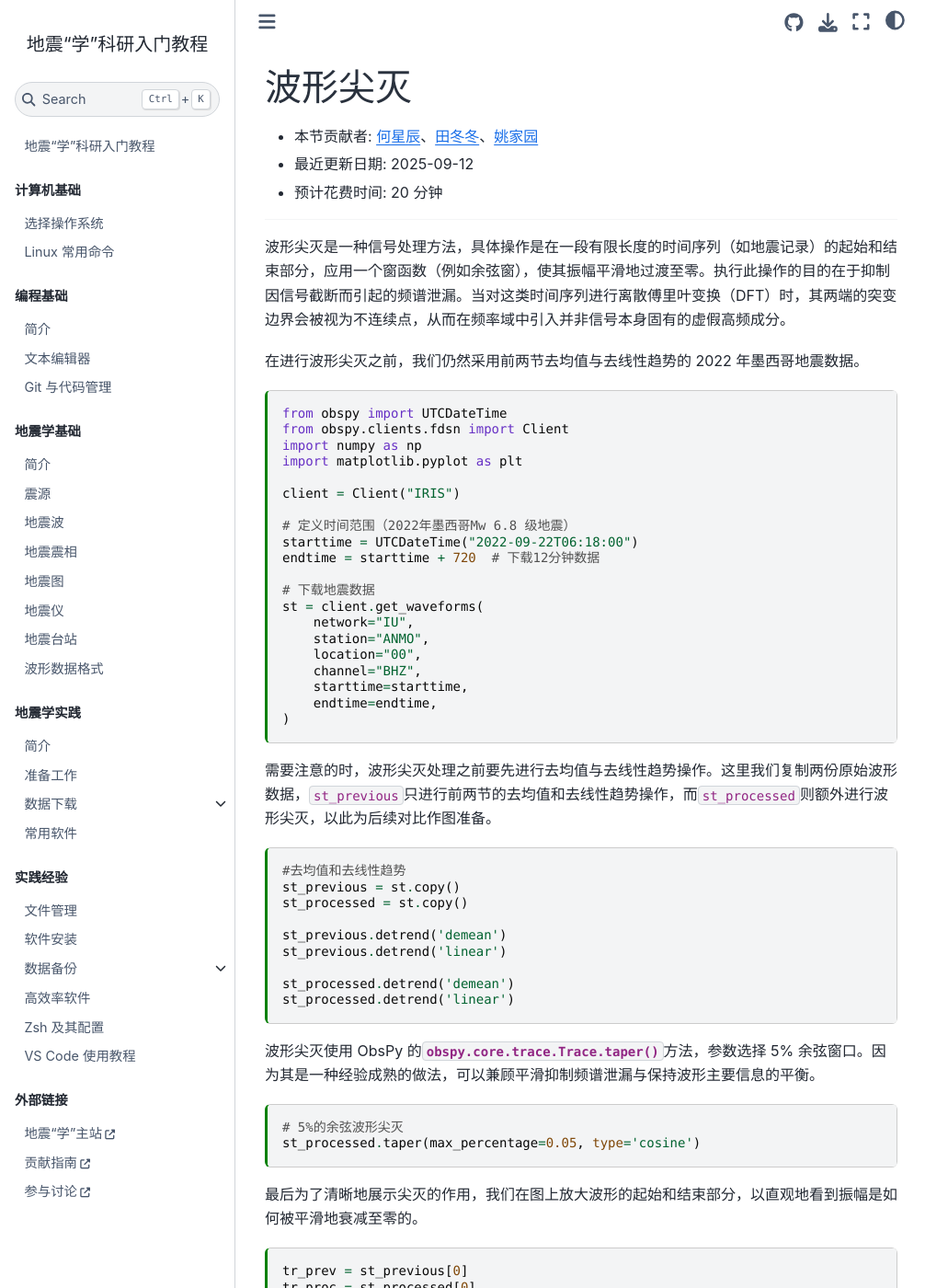
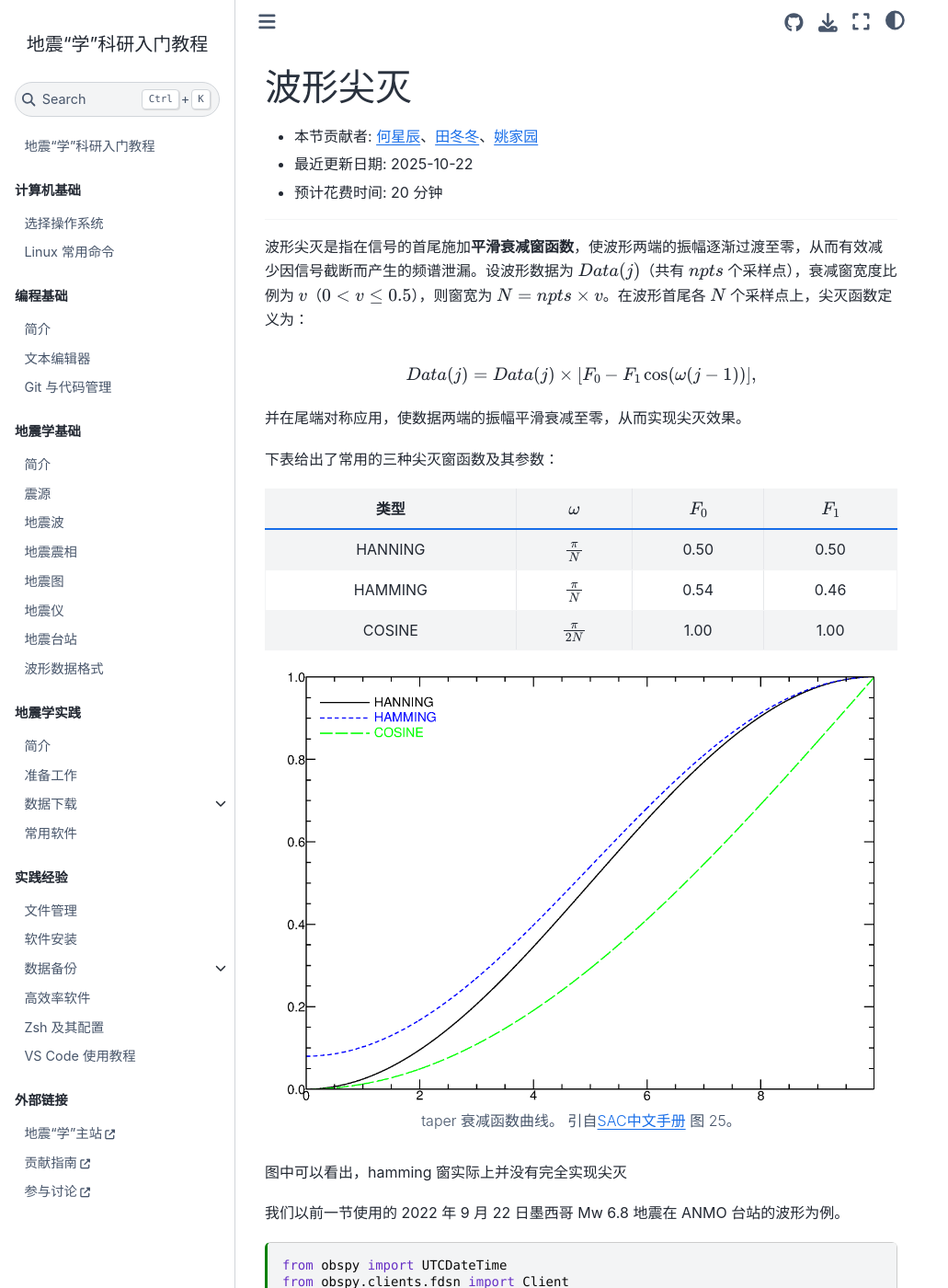
Before and after one commit to seismo-learn/seismology101, a Jupyter Book: the page built from source/exercises/taper.md, in a window 1280 px wide and 1400 px high. Shown: the whole window at 92% size, without its empty margins (0-1031 px from the left). Built offline with Jupyter Book 1.0.4 settings and Sphinx 7.4.7 and the Sphinx Book theme 1.1.4, drawn with Linux system fonts in a browser that asks for light colours; pages that are not in the unit, such as notebooks, are missing from menus; some of the changed text lies outside the part shown.

Commit message:
Add taper png and table, rewrite code and some words

````diff
--- a/source/exercises/taper.md
+++ b/source/exercises/taper.md
@@ -14,28 +14,51 @@
 # 波形尖灭
 
 - 本节贡献者: {{何星辰}}、{{田冬冬}}、{{姚家园}}
-- 最近更新日期: 2025-09-12
+- 最近更新日期: 2025-10-22
 - 预计花费时间: 20 分钟
 
 ---
+波形尖灭是指在信号的首尾施加**平滑衰减窗函数**，使波形两端的振幅逐渐过渡至零，从而有效减少因信号截断而产生的频谱泄漏。设波形数据为 $Data(j)$（共有 $npts$ 个采样点），衰减窗宽度比例为 $v$（$0<v\le0.5$），则窗宽为 $N = npts \times v$。在波形首尾各 $N$ 个采样点上，尖灭函数定义为：
 
-波形尖灭是一种信号处理方法，具体操作是在一段有限长度的时间序列（如地震记录）的起始和结束部分，应用一个窗函数（例如余弦窗），使其振幅平滑地过渡至零。执行此操作的目的在于抑制因信号截断而引起的频谱泄漏。当对这类时间序列进行离散傅里叶变换（DFT）时，其两端的突变边界会被视为不连续点，从而在频率域中引入并非信号本身固有的虚假高频成分。
+$$
+Data(j) = Data(j) \times [F_0 - F_1 \cos(\omega (j - 1))],
+$$
 
-在进行波形尖灭之前，我们仍然采用前两节去均值与去线性趋势的 2022 年墨西哥地震数据。
+并在尾端对称应用，使数据两端的振幅平滑衰减至零，从而实现尖灭效果。
+
+下表给出了常用的三种尖灭窗函数及其参数：
+
+| 类型 | $\omega$ | $F_0$ | $F_1$ |
+|:----:|:----------:|:-----:|:-----:|
+| HANNING | $\frac{\pi}{N}$ | 0.50 | 0.50 |
+| HAMMING | $\frac{\pi}{N}$ | 0.54 | 0.46 |
+| COSINE  | $\frac{\pi}{2N}$ | 1.00 | 1.00 |
+
+:::{figure} taper-functions.png
+:align: center
+:alt: "taper 衰减函数曲线"
+:width: 95%
+
+taper 衰减函数曲线。
+引自[SAC中文手册](https://seisman.github.io/SAC_Docs_zh/commands/taper/)
+图 25。
+:::
+
+图中可以看出，hamming 窗实际上并没有完全实现尖灭
+
+我们以前一节使用的 2022 年 9 月 22 日墨西哥 Mw 6.8 地震在 ANMO 台站的波形为例。
 
 ```{code-cell} ipython3
 from obspy import UTCDateTime
 from obspy.clients.fdsn import Client
-import numpy as np
 import matplotlib.pyplot as plt
+from numpy.polynomial import polynomial as P
 
 client = Client("IRIS")
 
-# 定义时间范围（2022年墨西哥Mw 6.8 级地震）
+# 下载 2022 年墨西哥 Mw 6.8 级地震在 ANMO 台站的波形数据
 starttime = UTCDateTime("2022-09-22T06:18:00")
-endtime = starttime + 720  # 下载12分钟数据
-
-# 下载地震数据
+endtime = starttime + 720  # 下载 12 分钟数据
 st = client.get_waveforms(
     network="IU",
     station="ANMO",
@@ -44,35 +67,33 @@
     starttime=starttime,
     endtime=endtime,
 )
+st.plot();
 ```
 
-需要注意的时，波形尖灭处理之前要先进行去均值与去线性趋势操作。这里我们复制两份原始波形数据，`st_previous`只进行前两节的去均值和去线性趋势操作，而`st_processed`则额外进行波形尖灭，以此为后续对比作图准备。
+进行去波形尖灭处理之前，通常需要先进行去均值、去线性趋势操作。
 
 ```{code-cell} ipython3
-#去均值和去线性趋势
-st_previous = st.copy()
-st_processed = st.copy()
+tr = st[0]
 
-st_previous.detrend('demean')
-st_previous.detrend('linear')
+# 去均值 + 去趋势
+tr.detrend("demean")
+tr.detrend("linear")
 
-st_processed.detrend('demean')
-st_processed.detrend('linear')
+# 创建副本
+tr_prev = tr.copy()  # 尖灭前波形
+tr_proc = tr.copy()  # 尖灭后波形
 ```
 
-波形尖灭使用 ObsPy 的{meth}`obspy.core.trace.Trace.taper`方法，参数选择 5% 余弦窗口。因为其是一种经验成熟的做法，可以兼顾平滑抑制频谱泄漏与保持波形主要信息的平衡。
+波形尖灭使用 ObsPy 的{meth}`obspy.core.trace.Trace.taper`方法，参数选择 5% 余弦窗口以用作示例。
 
 ```{code-cell} ipython3
 # 5%的余弦波形尖灭
-st_processed.taper(max_percentage=0.05, type='cosine')
+tr_proc.taper(max_percentage=0.05, type='cosine')
 ```
 
 最后为了清晰地展示尖灭的作用，我们在图上放大波形的起始和结束部分，以直观地看到振幅是如何被平滑地衰减至零的。
 
 ```{code-cell} ipython3
-tr_prev = st_previous[0]
-tr_proc = st_processed[0]
-
 # 尖灭窗口的持续时间（总时长的5%）
 times = tr_prev.times()
 taper_duration = times[-1] * 0.05
@@ -114,7 +135,7 @@
 ax3.legend()
 ax3.grid(True)
 
-plt.suptitle("Tapering Comparison (2022 Mexico Earthquake, IU.ANMO.BHZ)'", fontsize=16)
+plt.suptitle("Tapering Comparison (2022 Mexico Earthquake, IU.ANMO.BHZ)", fontsize=16)
 plt.tight_layout()
 plt.show()
 ```
````
Also changed, not shown: source/exercises/taper-functions.png (added).
